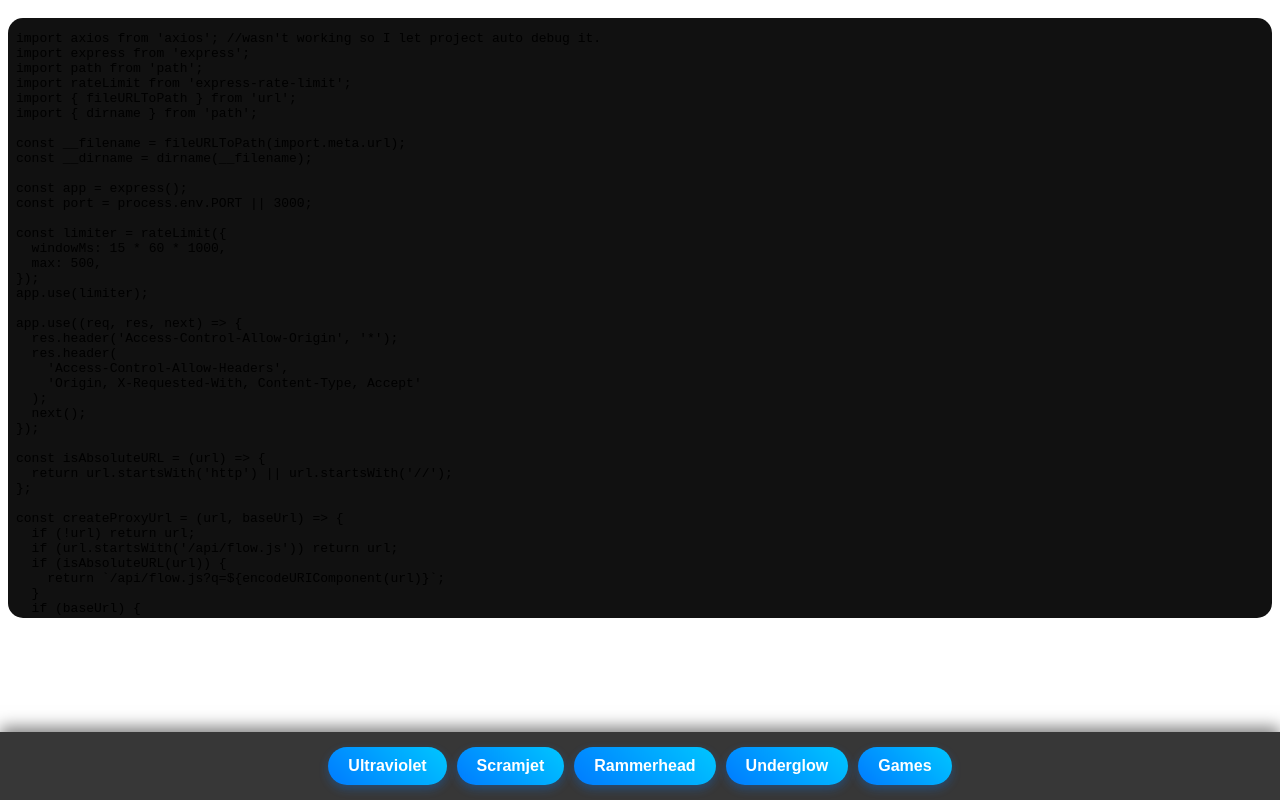
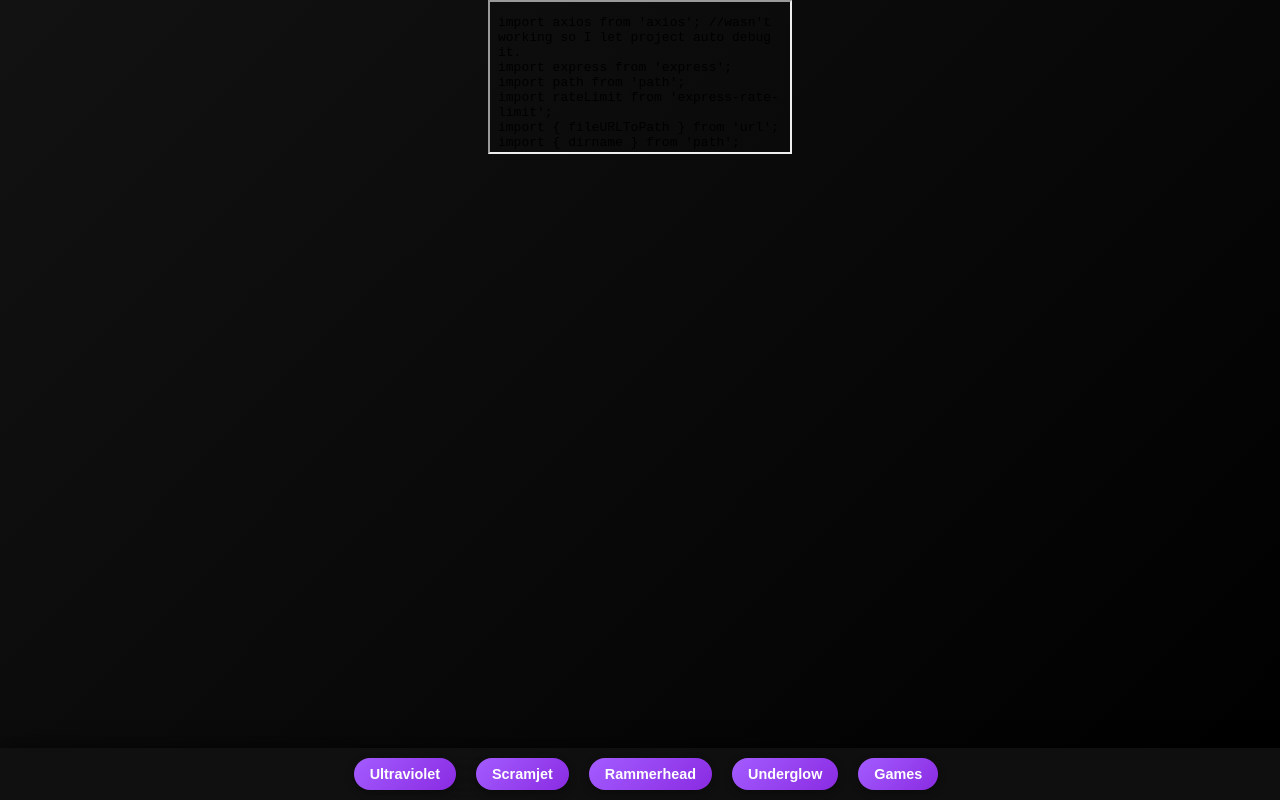
Before and after one commit to LexLeethorMain/UnderGlowButBetter, a website: page public/Games/hexnaut.html in a window 1280 px wide. Drawn offline with Linux system fonts and the light colour scheme.

Commit message:
Update hexnaut.html

```diff
--- a/public/Games/hexnaut.html
+++ b/public/Games/hexnaut.html
@@ -1,103 +1,8 @@
 <html>
   <head>
     <title>Google</title>
+    <link rel=stylesheet href="../../style.css">
   </head>
-  <style>
-    iframe {
-            width: 100%;
-            height: calc(100vh - 200px);
-            border: none;
-            border-radius: 15px;
-            box-shadow: 0 0 20px rgba(255, 255, 255, 0.1);
-            background-color: #111;
-            margin-top: 10px;
-            margin-bottom: 10px;
-        }
-        [container="iframe"] {
-            width: 100%;
-            display: flex;
-            justify-content: center;
-        }
-        [container="iframe"] iframe {
-            width: 100%;
-        }
-    .footer {
-    position: fixed;
-    bottom: 0;
-    left: 0;
-    width: 100%;
-    background-color: rgba(34, 34, 34, 0.9);
-    backdrop-filter: blur(10px);
-    display: flex;
-    justify-content: center;
-    padding: 15px 0;
-    box-shadow: 0 -5px 15px rgba(0, 0, 0, 0.5);
-    z-index: 1000;
-}
-
-.footer-nav {
-    display: flex;
-    justify-content: center;
-    flex-wrap: wrap;
-    gap: 10px;
-    width: 100%;
-    max-width: 1200px;
-    padding: 0 15px;
-}
-
-.footer-button {
-    padding: 10px 20px;
-    background: linear-gradient(45deg, #007bff, #00c6ff);
-    color: white;
-    border: none;
-    border-radius: 30px;
-    font-size: clamp(0.75rem, 2vw, 1rem);
-    font-weight: bold;
-    cursor: pointer;
-    transition: all 0.3s ease;
-    box-shadow: 0 4px 10px rgba(0, 123, 255, 0.3);
-    flex: 0 1 auto;
-    white-space: nowrap;
-    text-align: center;
-}
-
-.footer-button:hover {
-    transform: translateY(-3px);
-    box-shadow: 0 7px 15px rgba(0, 123, 255, 0.5);
-}
-
-.footer-button:active {
-    transform: translateY(1px);
-    box-shadow: 0 2px 5px rgba(0, 123, 255, 0.3);
-}
-
-@media (max-width: 768px) {
-    .footer-nav {
-        gap: 8px;
-        padding: 0 10px;
-    }
-
-    .footer-button {
-        padding: 8px 16px;
-        min-width: 0;
-    }
-}
-
-@media (max-width: 480px) {
-    .footer {
-        padding: 10px 0;
-    }
-
-    .footer-nav {
-        gap: 6px;
-    }
-
-    .footer-button {
-        padding: 6px 12px;
-        font-size: clamp(0.7rem, 1.5vw, 0.85rem);
-    }
-}
-  </style>
   <body>
     <div container="iframe">
       <iframe src="/api/flow.js?q=https://hexanaut.io/"></iframe>
```
